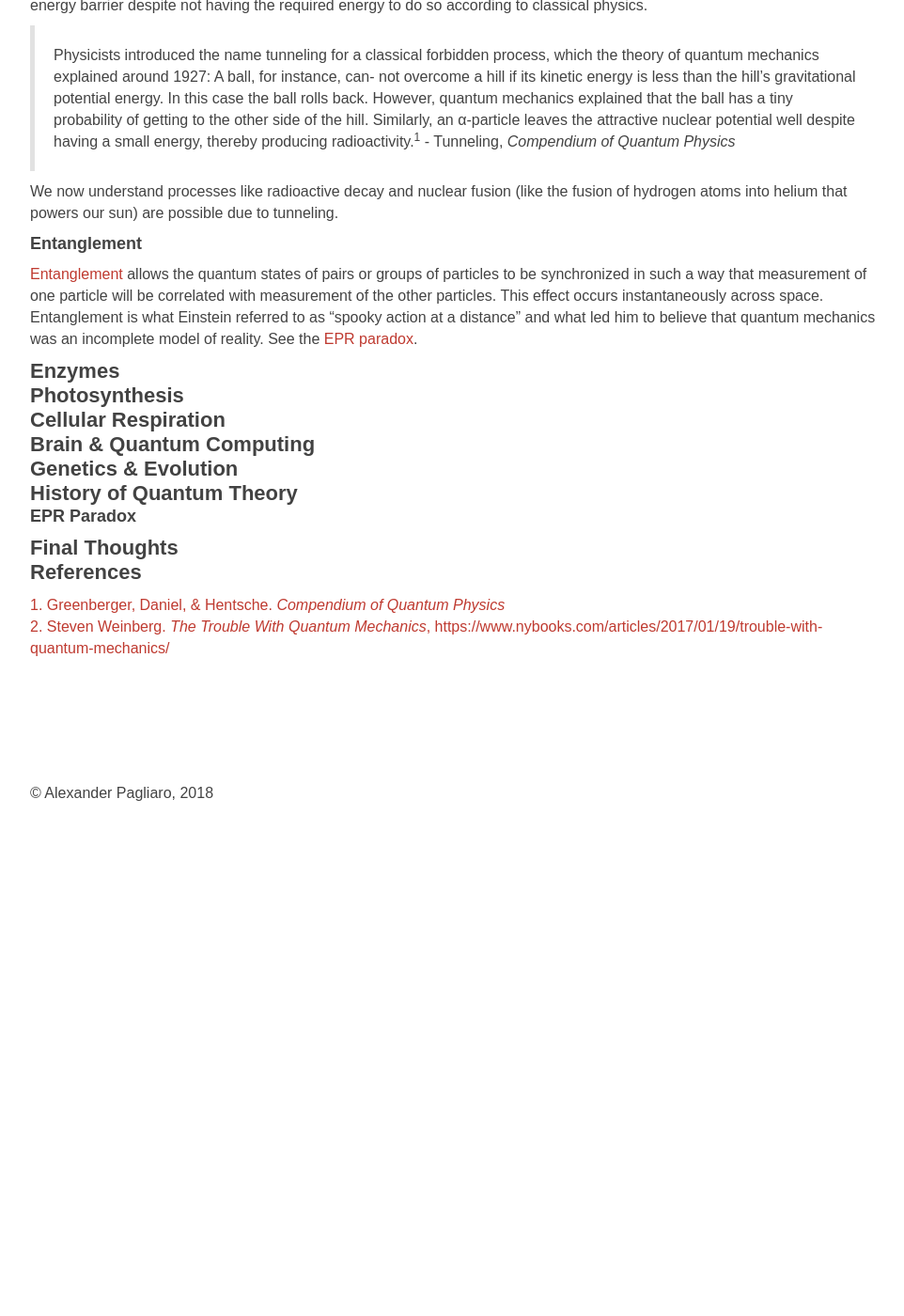
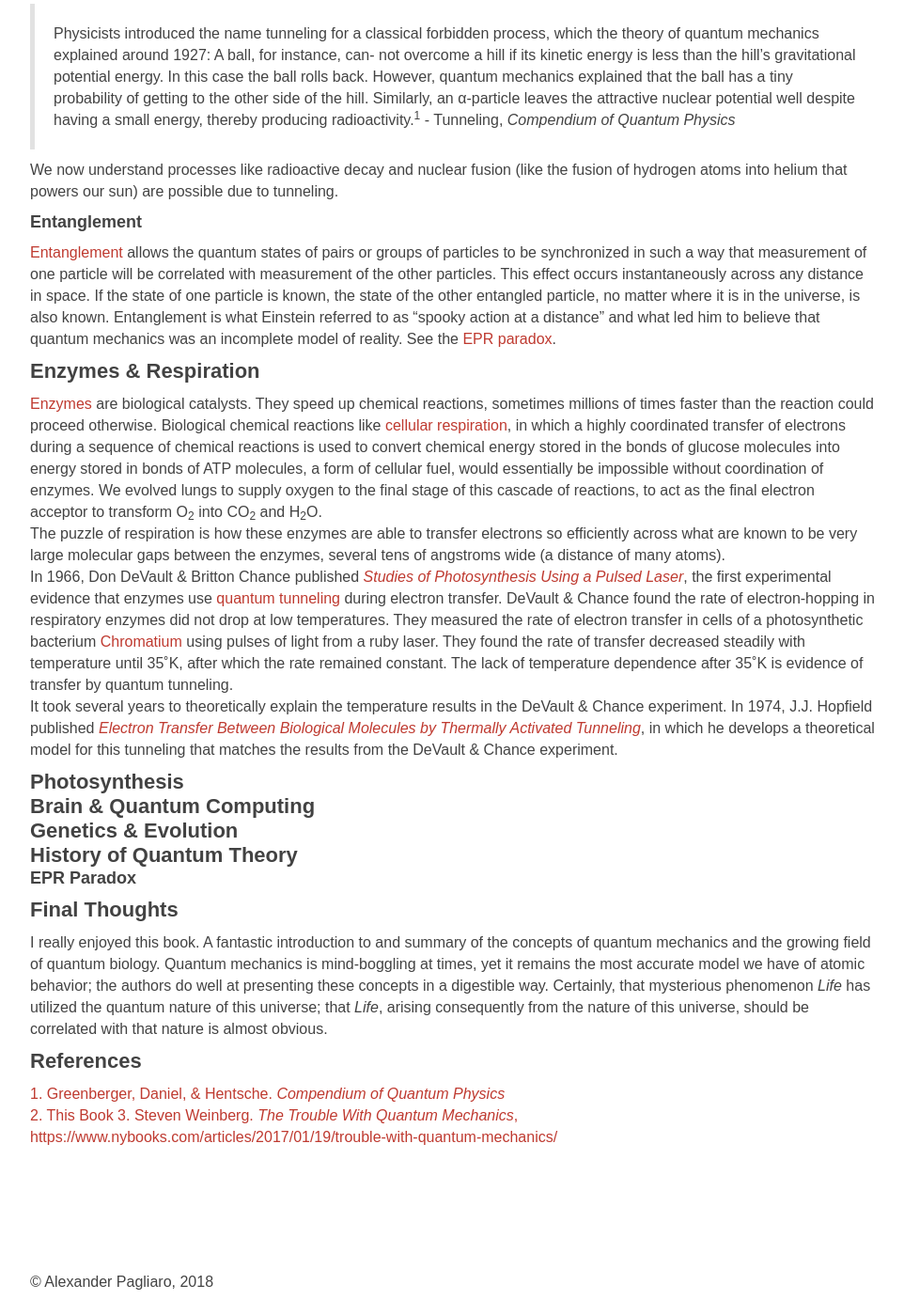
Before and after one commit to pagliara/a-pagliaro.net, a Jekyll site: the page built from book/_posts/2018-01-12-life-on-the-edge.md, in a window 1280 px wide and 1400 px high, scrolled down 978 px. Shown: the whole window at 94% size, without its empty margins (158-1120 px from the left). Built offline with Jekyll 4.4.1, drawn with Linux system fonts in a browser that asks for light colours; our own code applies the rules of GitHub Pages for plain Markdown files; before the commit the page ends 1891 px from its top, so only the background shows below that; some of the changed text lies outside the part shown.

Commit message:
Updated essay

```diff
--- a/book/_posts/2018-01-12-life-on-the-edge.md
+++ b/book/_posts/2018-01-12-life-on-the-edge.md
@@ -34,13 +34,15 @@ The [de Broglie hypothesis](https://en.wikipedia.org/wiki/Matter_wave#The_de_Bro
 We now understand processes like radioactive decay and nuclear fusion (like the fusion of hydrogen atoms into helium that powers our sun) are possible due to tunneling.
 
 ### Entanglement
-[Entanglement](https://en.wikipedia.org/wiki/Quantum_entanglement) allows the quantum states of pairs or groups of particles to be synchronized in such a way that measurement of one particle will be correlated with measurement of the other particles.  This effect occurs instantaneously across space.  Entanglement is what Einstein referred to as "spooky action at a distance" and what led him to believe that quantum mechanics was an incomplete model of reality.  See the [EPR paradox](#epr-paradox).
+[Entanglement](https://en.wikipedia.org/wiki/Quantum_entanglement) allows the quantum states of pairs or groups of particles to be synchronized in such a way that measurement of one particle will be correlated with measurement of the other particles.  This effect occurs instantaneously across any distance in space.  If the state of one particle is known, the state of the other entangled particle, no matter where it is in the universe, is also known.  Entanglement is what Einstein referred to as "spooky action at a distance" and what led him to believe that quantum mechanics was an incomplete model of reality.  See the [EPR paradox](#epr-paradox).
 
-## Enzymes
+## Enzymes & Respiration
+[Enzymes](https://en.wikipedia.org/wiki/Enzyme) are biological catalysts.  They speed up chemical reactions, sometimes millions of times faster than the reaction could proceed otherwise.  Biological chemical reactions like [cellular respiration](https://en.wikipedia.org/wiki/Cellular_respiration), in which a highly coordinated transfer of electrons during a sequence of chemical reactions is used to convert chemical energy stored in the bonds of glucose molecules into energy stored in bonds of ATP molecules, a form of cellular fuel, would essentially be impossible without coordination of enzymes.  We evolved lungs to supply oxygen to the final stage of this cascade of reactions, to act as the final electron acceptor to transform O<sub>2</sub> into CO<sub>2</sub> and H<sub>2</sub>O.
+The puzzle of respiration is how these enzymes are able to transfer electrons so efficiently across what are known to be very large molecular gaps between the enzymes, several tens of angstroms wide (a distance of many atoms).
+In 1966, Don DeVault & Britton Chance published [*Studies of Photosynthesis Using a Pulsed Laser*](http://www.cell.com/biophysj/pdf/S0006-3495(66)86698-5.pdf), the first experimental evidence that enzymes use [quantum tunneling](#tunneling) during electron transfer.  DeVault & Chance found the rate of electron-hopping in respiratory enzymes did not drop at low temperatures.  They measured the rate of electron transfer in cells of a photosynthetic bacterium [Chromatium](https://en.wikipedia.org/wiki/Chromatium) using pulses of light from a ruby laser.  They found the rate of transfer decreased steadily with temperature until 35˚K, after which the rate remained constant.  The lack of temperature dependence after 35˚K is evidence of transfer by quantum tunneling.
+It took several years to theoretically explain the temperature results in the DeVault & Chance experiment.  In 1974, J.J. Hopfield published [*Electron Transfer Between Biological Molecules by Thermally Activated Tunneling*](https://pdfs.semanticscholar.org/cba0/4f5cdaaa98e4ae27420befa50142ee9971f8.pdf), in which he develops a theoretical model for this tunneling that matches the results from the DeVault & Chance experiment.
 
 ## Photosynthesis
-
-## Cellular Respiration
 
 ## Brain & Quantum Computing
 
@@ -49,7 +51,8 @@ We now understand processes like radioactive decay and nuclear fusion (like the
 ## History of Quantum Theory
 ### EPR Paradox
 ## Final Thoughts
-
+I really enjoyed this book.  A fantastic introduction to and summary of the concepts of quantum mechanics and the growing field of quantum biology.  Quantum mechanics is mind-boggling at times, yet it remains the most accurate model we have of atomic behavior; the authors do well at presenting these concepts in a digestible way.  Certainly, that mysterious phenomenon *Life* has utilized the quantum nature of this universe; that *Life*, arising consequently from the nature of this universe, should be correlated with that nature is almost obvious.
 ## References
 [1. Greenberger, Daniel, & Hentsche. *Compendium of Quantum Physics*](http://www.bookmetrix.com/detail/book/38fad005-0749-423e-b9dd-7273457b7588)
-[2. Steven Weinberg. *The Trouble With Quantum Mechanics*, https://www.nybooks.com/articles/2017/01/19/trouble-with-quantum-mechanics/](https://www.nybooks.com/articles/2017/01/19/trouble-with-quantum-mechanics/)
+[2. This Book](#)
+[3. Steven Weinberg. *The Trouble With Quantum Mechanics*, https://www.nybooks.com/articles/2017/01/19/trouble-with-quantum-mechanics/](https://www.nybooks.com/articles/2017/01/19/trouble-with-quantum-mechanics/)
```
Also changed, not shown: other parts of book/_posts/2018-01-12-life-on-the-edge.md (+4 -4 lines).
